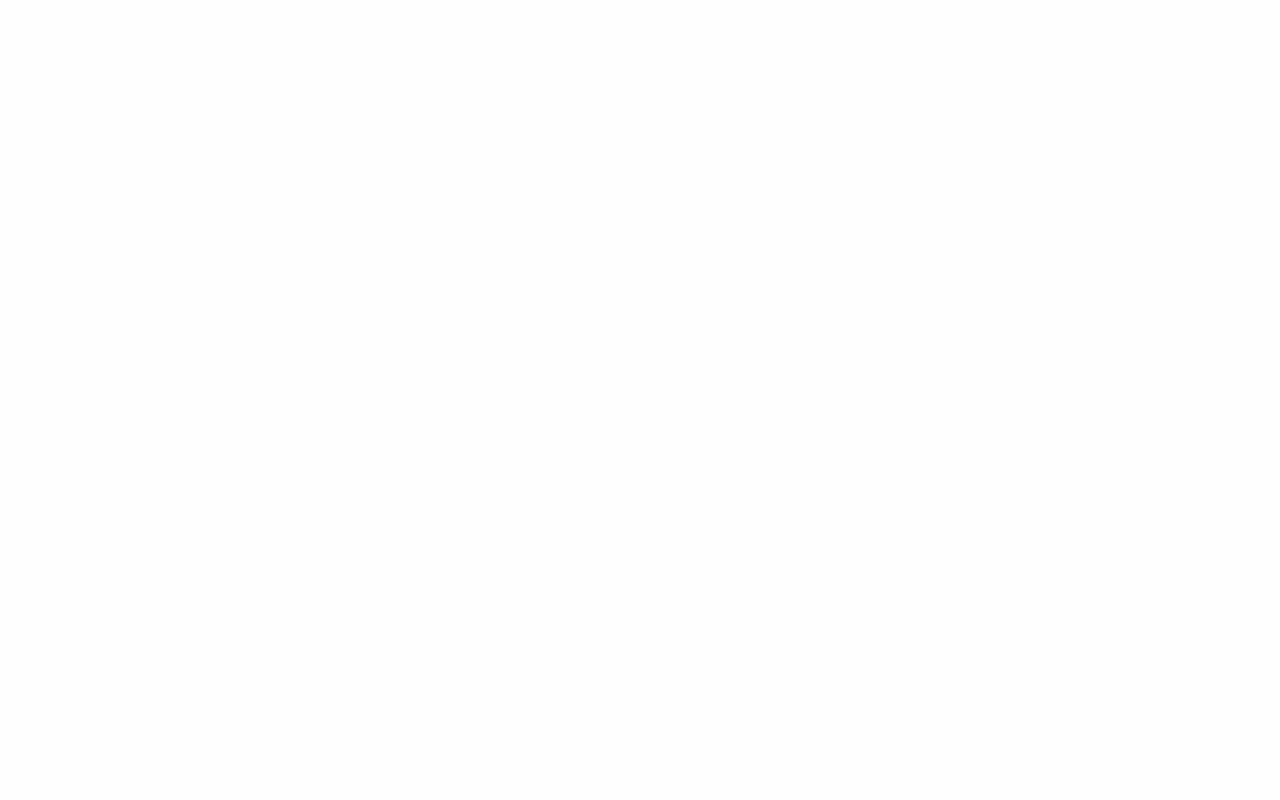
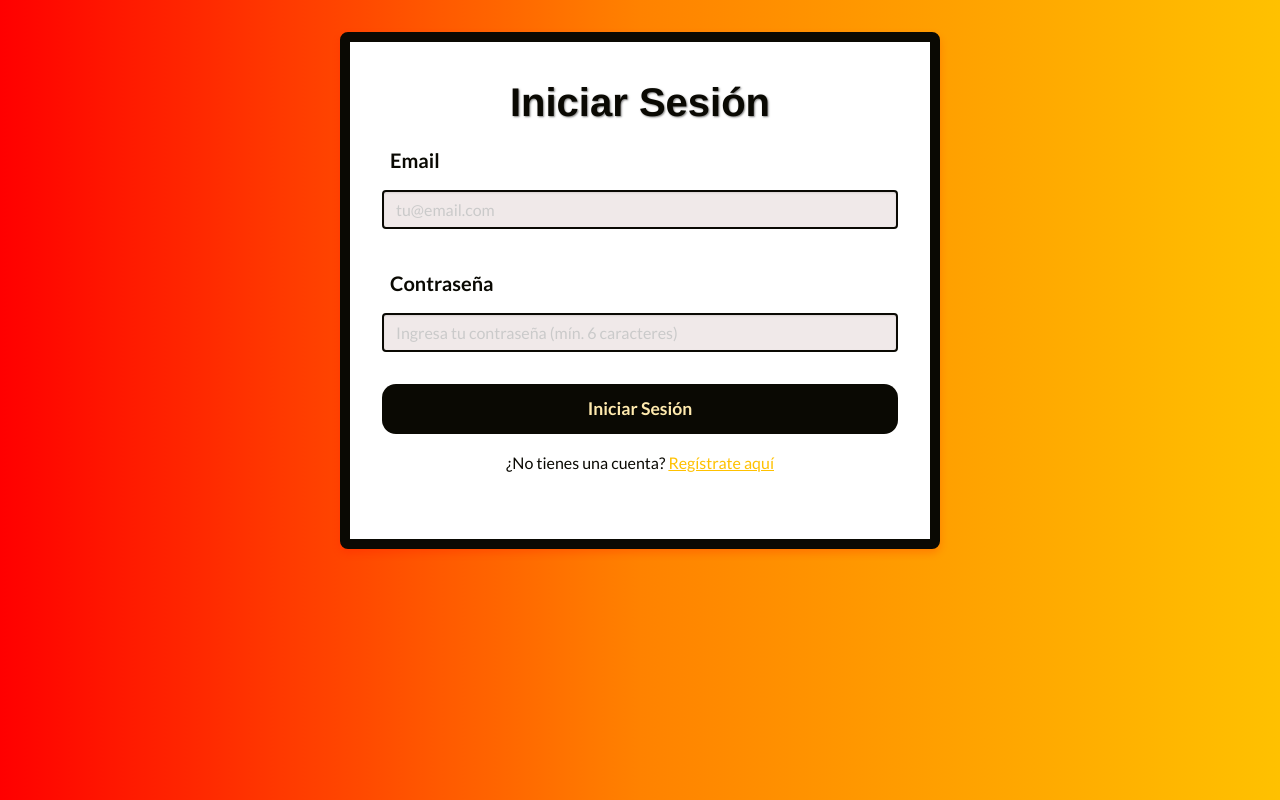
Before and after one commit to SebastianGutC/WebPage_TallerdeMotos, a React (Vite) app: page /login in a window 1280 px wide. Before the commit this address had no page. Built offline with nearby package versions, Linux system fonts and the light colour scheme.

Commit message:
Se realizo el login con exito

```diff
--- /dev/null
+++ b/src/pages/Login.jsx
@@ -0,0 +1,156 @@
+import React, { useState } from 'react';
+import '../styles/login.css';
+
+const Login = () => {
+  const [formData, setFormData] = useState({
+    email: '',
+    password: ''
+  });
+  const [error, setError] = useState('');
+  const [success, setSuccess] = useState('');
+
+  const handleChange = (e) => {
+    const { name, value } = e.target;
+    setFormData({
+      ...formData,
+      [name]: value
+    });
+  };
+
+  const handleSubmit = (e) => {
+    e.preventDefault();
+    setError('');
+    setSuccess('');
+
+    if (!formData.email.trim()) {
+      setError('El email es obligatorio.');
+      return;
+    }
+    if (!/\S+@\S+\.\S+/.test(formData.email)) {
+      setError('Por favor, ingresa un email válido.');
+      return;
+    }
+    if (formData.password.length < 6) {
+      setError('La contraseña debe tener al menos 6 caracteres.');
+      return;
+    }
+
+    console.log('Datos de login enviados:', formData);
+    setSuccess('¡Inicio de sesión exitoso! Redirigiendo...');
+
+    setTimeout(() => {
+      setFormData({
+        email: '',
+        password: ''
+      });
+      setSuccess('');
+    }, 3000);
+  };
+
+  const handleCloseAlert = () => {
+    setError('');
+    setSuccess('');
+  };
+
+  return (
+    <div className="login-container">
+      <div className="grid-container">
+        <div className="grid-x grid-padding-x">
+          <div className="cell">
+            <div className="form-wrapper">
+              <h2 className="title">Iniciar Sesión</h2>
+              <form onSubmit={handleSubmit}>
+                {/* Mensajes de error o éxito */}
+                {error && (
+                  <div className="alert-error" data-closable>
+                    <p>{error}</p>
+                    <button
+                      className="close-button-custom"
+                      type="button"
+                      onClick={handleCloseAlert}
+                    >
+                      &times;
+                    </button>
+                  </div>
+                )}
+                {success && (
+                  <div className="alert-success" data-closable>
+                    <p>{success}</p>
+                    <button
+                      className="close-button-custom"
+                      type="button"
+                      onClick={handleCloseAlert}
+                    >
+                      &times;
+                    </button>
+                  </div>
+                )}
+
+                {/* Email */}
+                <div className="grid-x grid-padding-x">
+                  <div className="medium-12 cell">
+                    <label className="form-label" htmlFor="email">Email</label>
+                    <input
+                      type="email"
+                      id="email"
+                      name="email"
+                      value={formData.email}
+                      onChange={handleChange}
+                      placeholder="tu@email.com"
+                      className="input"
+                      required
+                    />
+                  </div>
+                </div>
+
+                {/* Contraseña */}
+                <div className="grid-x grid-padding-x">
+                  <div className="medium-12 cell">
+                    <label className="form-label" htmlFor="password">Contraseña</label>
+                    <input
+                      type="password"
+                      id="password"
+                      name="password"
+                      value={formData.password}
+                      onChange={handleChange}
+                      placeholder="Ingresa tu contraseña (mín. 6 caracteres)"
+                      className="input"
+                      required
+                      minLength="6"
+                    />
+                  </div>
+                </div>
+
+                {/* Botón de submit */}
+                <div className="grid-x grid-padding-x">
+                  <div className="medium-12 cell">
+                    <button
+                      type="submit"
+                      className="button-custom"
+                    >
+                      Iniciar Sesión
+                    </button>
+                  </div>
+                </div>
+
+                {/* Enlace a registro */}
+                <div className="grid-x grid-padding-x">
+                  <div className="medium-12 cell text-center">
+                    <p className="register-text">
+                      ¿No tienes una cuenta?{' '}
+                      <a href="/register" className="link">
+                        Regístrate aquí
+                      </a>
+                    </p>
+                  </div>
+                </div>
+              </form>
+            </div>
+          </div>
+        </div>
+      </div>
+    </div>
+  );
+};
+
+export default Login;
--- a/src/router/AppRouter.jsx
+++ b/src/router/AppRouter.jsx
@@ -1,10 +1,12 @@
 import { Routes, Route } from "react-router-dom";
 import Register from "../pages/Register";
+import Login from "../pages/Login";
 
 const AppRouter = () => {
   return (
     <Routes>
       <Route path="/register" element={<Register />} />
+      <Route path="/login" element={<Login />} />
     </Routes>
   );
 };
--- /dev/null
+++ b/src/styles/login.css
@@ -0,0 +1,165 @@
+/* login.css - Estilo adaptado del registro */
+/* Paleta: #0A0903 (fondo oscuro), #FF0000 (rojo), #FF8200 (naranja), #FFC100 (dorado), #FFEAAE (amarillo claro) */
+
+/* Contenedor principal */
+.login-container {
+  background: linear-gradient(to right, #FF0000, #FF8200, #FFC100);
+  color: #FFEAAE;
+  min-height: 100vh;
+  padding: 2rem 0;
+}
+
+/* Wrapper del formulario */
+.form-wrapper {
+  max-width: 600px;
+  margin: 0 auto;
+  background-color: #FFFFFF;
+  padding: 2rem;
+  border-radius: 8px;
+  box-shadow: 0 4px 8px rgba(255, 0, 0, 0.2);
+  border: 10px solid #0A0903;
+}
+
+/* Título */
+.title {
+  color: #0A0903;
+  text-align: center;
+  margin-bottom: 0.5rem;
+  font-size: 2.5rem;
+  text-shadow: 1px 1px 2px rgba(0, 0, 0, 0.5);
+  font-weight: bold;
+}
+
+/* Labels */
+.form-wrapper .form-label {
+  display: inline-block;
+  font-size: 20px;
+  color: #0A0903;
+  font-weight: bold;
+  padding: 0.25rem 0.5rem;
+  border-radius: 4px;
+  margin-bottom: 0.5rem;
+}
+
+/* Inputs*/
+.form-wrapper input.input,
+.form-wrapper input.input:required,
+.form-wrapper input.input:valid,
+.form-wrapper input.input:invalid,
+.form-wrapper input.input:-webkit-autofill {
+  background-color: #f0e9e9 !important;
+  color: #0A0903 !important;
+  border: 2px solid #0A0903 !important;
+  border-radius: 4px;
+  padding: 0.75rem;
+  font-size: 1rem;
+  transition: border-color 0.3s ease, box-shadow 0.3s ease;
+  width: 100%;
+  box-sizing: border-box;
+}
+
+.form-wrapper input.input:focus,
+.form-wrapper textarea.input:focus,
+.form-wrapper select.input:focus {
+  border-color: #FF8200 !important;
+  box-shadow: 0 0 8px rgba(255, 130, 0, 0.3);
+  outline: none;
+}
+
+/* Botón */
+.button-custom {
+  background-color: #0A0903;
+  color: #FFEAAE;
+  padding: 1rem;
+  border: none;
+  font-size: 1.1rem;
+  font-weight: bold;
+  transition: background-color 0.3s ease, transform 0.2s ease;
+  cursor: pointer;
+  width: 100%;
+  border-radius: 14px !important;
+}
+
+.button-custom:hover:not(:disabled) {
+  background-color: #FFC100;
+  color: #0A0903;
+  transform: translateY(-2px);
+  border-radius: 14px;
+}
+
+.button-custom:disabled {
+  background-color: #f0e9e9;
+  color: #0A0903;
+  cursor: not-allowed;
+  transform: none;
+  border-radius: 14px;
+}
+
+/* Alertas de error y éxito */
+.alert-error {
+  background-color: #FF0000;
+  color: #FFEAAE;
+  border: 1px solid #FF0000;
+  border-radius: 4px;
+  padding: 1rem;
+  margin-bottom: 1rem;
+  position: relative;
+}
+
+.alert-success {
+  background-color: #FF8200;
+  color: #0A0903;
+  border: 1px solid #FF8200;
+  border-radius: 4px;
+  padding: 1rem;
+  margin-bottom: 1rem;
+  position: relative;
+}
+
+/* Botón de cerrar para alertas */
+.close-button-custom {
+  position: absolute;
+  top: 0.5rem;
+  right: 0.5rem;
+  background: none;
+  border: none;
+  color: #FFEAAE;
+  font-size: 1.5rem;
+  cursor: pointer;
+  padding: 0;
+  line-height: 1;
+}
+
+.close-button-custom:hover {
+  color: #FFC100;
+}
+
+/* Enlaces */
+.link {
+  color: #FFC100;
+  text-decoration: underline;
+  transition: color 0.3s ease;
+}
+
+.link:hover {
+  color: #FF8200;
+}
+
+/* Texto del párrafo de registro */
+.register-text {
+  color: #0A0903;
+}
+
+
+.form-wrapper .grid-x {
+  margin-bottom: 1rem;
+}
+
+.form-wrapper .switch,
+.form-wrapper .switch small,
+.form-wrapper .label {
+  background: none !important;
+  color: inherit !important;
+  padding: 0 !important;
+  border-radius: 0 !important;
+}
--- a/src/styles/register.css
+++ b/src/styles/register.css
@@ -38,18 +38,18 @@
 font-size: 1.2rem;
 }
 
-/* Labels: clase propia para evitar conflicto con Foundation */
+/* Labels */
 .form-wrapper .form-label {
 display: inline-block;
 font-size: 20px;
-color: #0A0903; /* Texto oscuro para buen contraste */
+color: #0A0903;
 font-weight: bold;
 padding: 0.25rem 0.5rem;
 border-radius: 4px;
 margin-bottom: 0.5rem;
 }
 
-/* Inputs: aumento de especificidad y !important para evitar overrides */
+/* Inputs */
 .form-wrapper input.input,
 .form-wrapper input.input:required,
 .form-wrapper input.input:valid,
@@ -147,7 +147,6 @@
 color: #FFC100;
 }
 
-/* Reglas para el checkbox de términos (layout corregido) */
 .terms-checkbox {
 display: flex;
 align-items: center;
@@ -162,7 +161,7 @@
 }
 
 .terms-label {
-color: #0A0903; /* texto oscuro sobre fondo claro del checkbox area */
+color: #0A0903;
 font-weight: 600;
 }
 
@@ -177,21 +176,17 @@
 color: #FF8200;
 }
 
-/* Texto del párrafo de login */
 .login-text {
 color: #0A0903;
 }
 
-/* Ajustes para Foundation grid (opcional, para mejor integración) */
 .form-wrapper .grid-x {
 margin-bottom: 1rem;
 }
 
-/* Si hay reglas de Foundation que siguen interfiriendo, estos ajustes las neutralizan */
 .form-wrapper .switch,
 .form-wrapper .switch small,
 .form-wrapper .label {
-/* neutralizamos estilos conflictivos provenientes de Foundation */
 background: none !important;
 color: inherit !important;
 padding: 0 !important;
@@ -202,15 +197,15 @@
 .form-wrapper .form-actions {
   display: flex;
   align-items: center;
-  justify-content: space-between; /* separa checkbox y botón */
-  flex-wrap: wrap; /* por si la pantalla es muy estrecha */
+  justify-content: space-between;
+  flex-wrap: wrap;
   gap: 10px;
 }
 
 .form-wrapper .form-actions label {
   margin: 0;
-  color: #3c3744; /* un tono de tu paleta */
-  background-color: #b4c5e4; /* suave, combina con la paleta */
+  color: #3c3744;
+  background-color: #b4c5e4;
   padding: 0.3rem 0.6rem;
   border-radius: 4px;
   font-size: 0.9rem;
```
